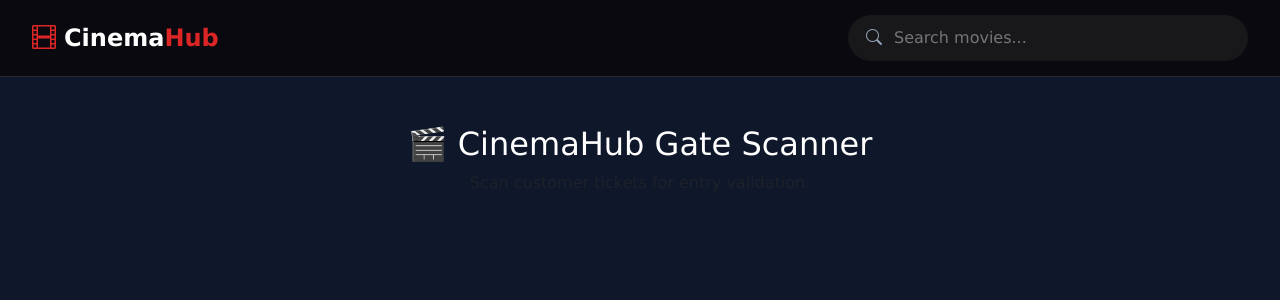
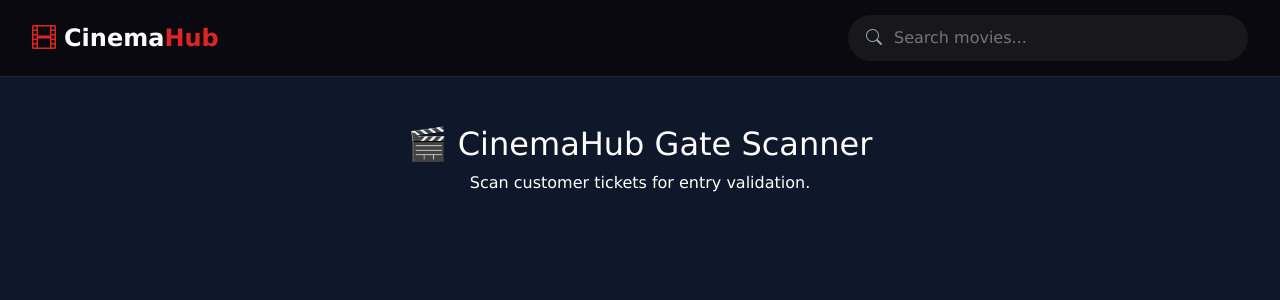
Before and after one commit to Jimmy-ui-maker/SmartCinema, a Next.js app: page /gate in a window 1280 px wide. Shown: the top 300 px of the page. Built offline with nearby package versions, Linux system fonts and the light colour scheme.

Commit message:
first commit

```diff
--- a/src/app/gate/page.jsx
+++ b/src/app/gate/page.jsx
@@ -154,7 +154,7 @@ export default function GateScannerPage() {
       <div className="text-center mb-4">
         <h2>🎬 CinemaHub Gate Scanner</h2>
 
-        <p className="text-muted">
+        <p className="">
           Scan customer tickets for entry validation.
         </p>
       </div>
```
